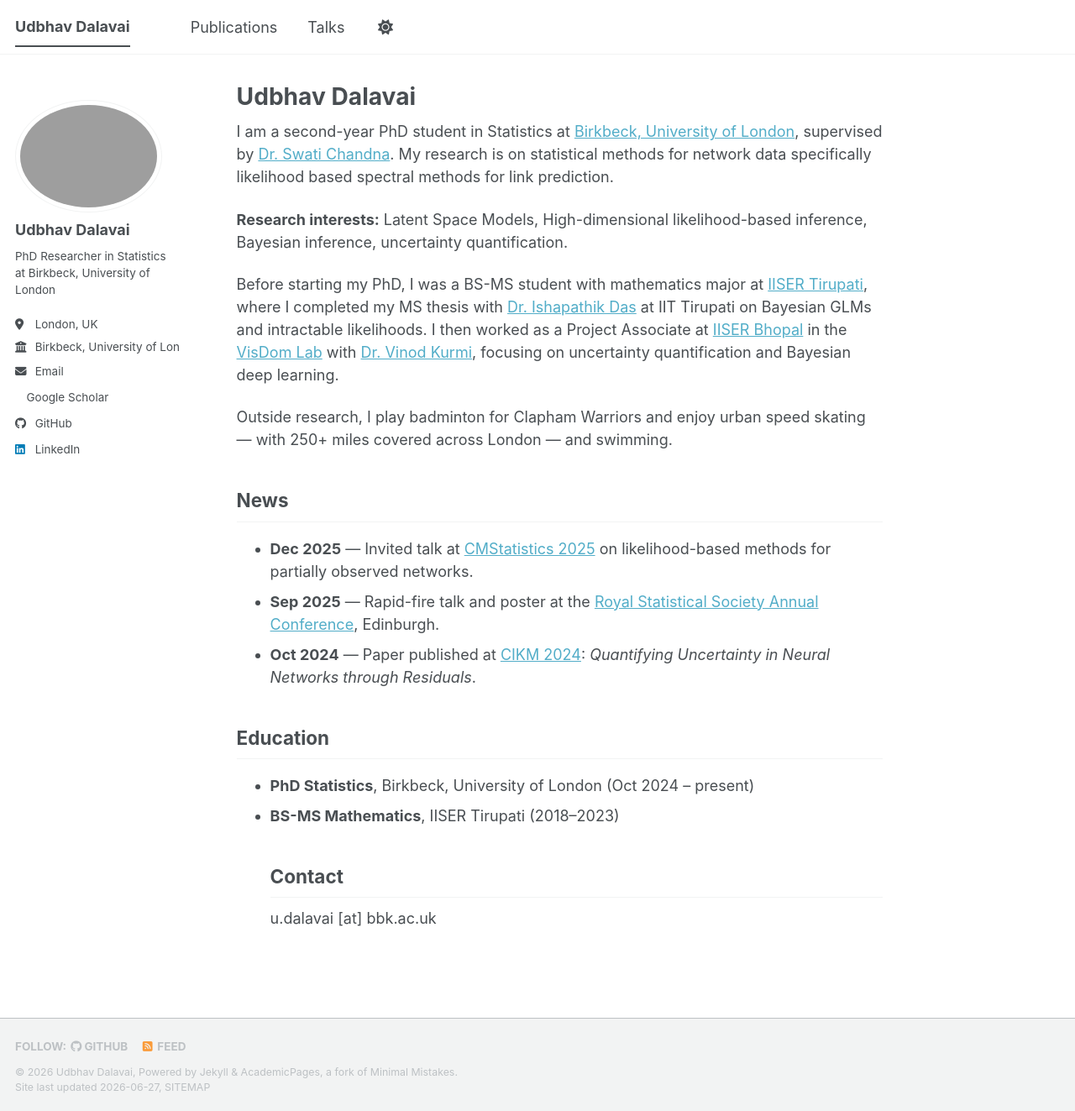
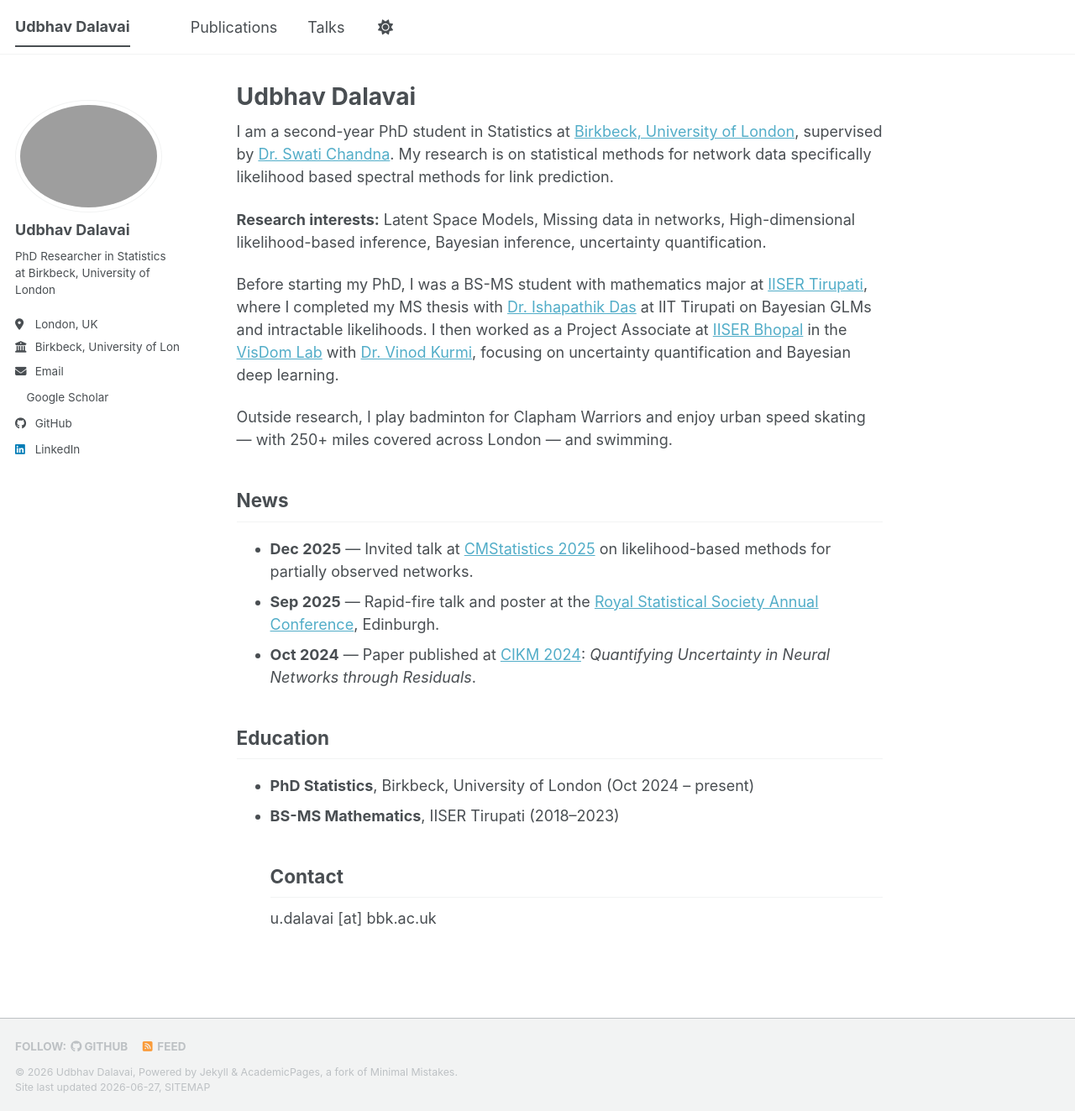
Before and after one commit to Udbhav-Dalavai/Udbhav-Dalavai.github.io, a Jekyll site: the page built from _pages/about.md, in a window 1280 px wide and 1323 px high. Shown: the whole window at 84% size. Built offline with Jekyll 4.4.1, drawn with Linux system fonts in a browser that asks for light colours; a style sheet for code colours, icons or effects is not loaded.

Commit message:
Update research interests in about.md

```diff
--- a/_pages/about.md
+++ b/_pages/about.md
@@ -9,7 +9,7 @@
 
 I am a second-year PhD student in Statistics at [Birkbeck, University of London](https://www.bbk.ac.uk/), supervised by [Dr. Swati Chandna](https://www.bbk.ac.uk/our-staff/9165866/swati-chandna). My research is on statistical methods for network data specifically likelihood based spectral methods for link prediction.
 
-**Research interests:** Latent Space Models, High-dimensional likelihood-based inference, Bayesian inference, uncertainty quantification.
+**Research interests:** Latent Space Models, Missing data in networks, High-dimensional likelihood-based inference, Bayesian inference, uncertainty quantification.
 
 Before starting my PhD, I was a BS-MS student with mathematics major at [IISER Tirupati](https://www.iisertirupati.ac.in/), where I completed my MS thesis with [Dr. Ishapathik Das](https://sites.google.com/iittp.ac.in/ishapathik/home) at IIT Tirupati on Bayesian GLMs and intractable likelihoods. I then worked as a Project Associate at [IISER Bhopal](https://www.iiserb.ac.in/) in the [VisDom Lab](https://visdomlab.github.io/) with [Dr. Vinod Kurmi](https://vinodkkurmi.github.io/), focusing on uncertainty quantification and Bayesian deep learning.
 
```
